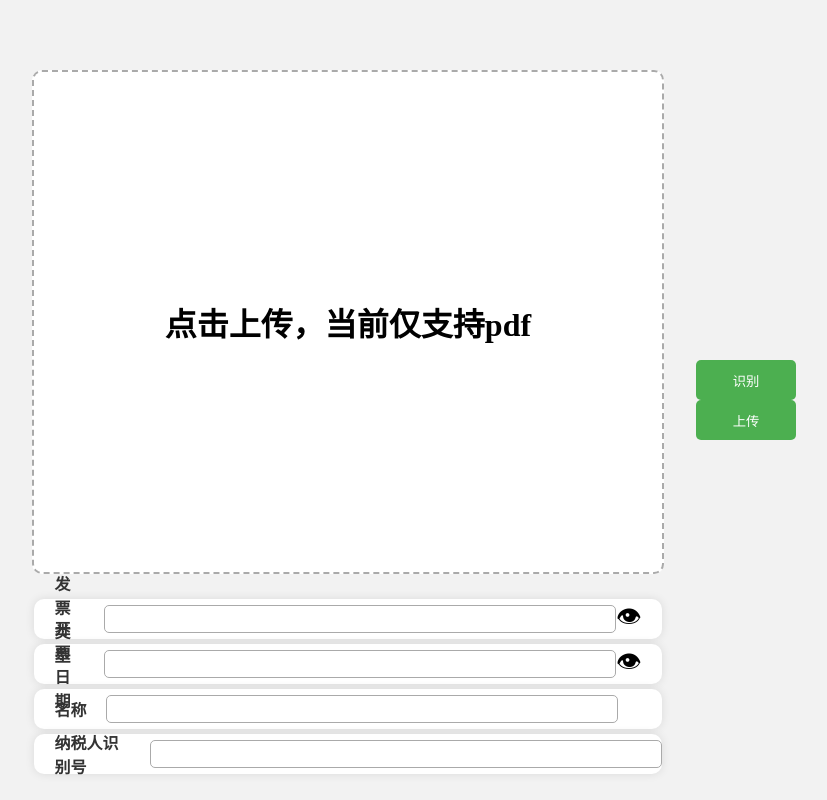
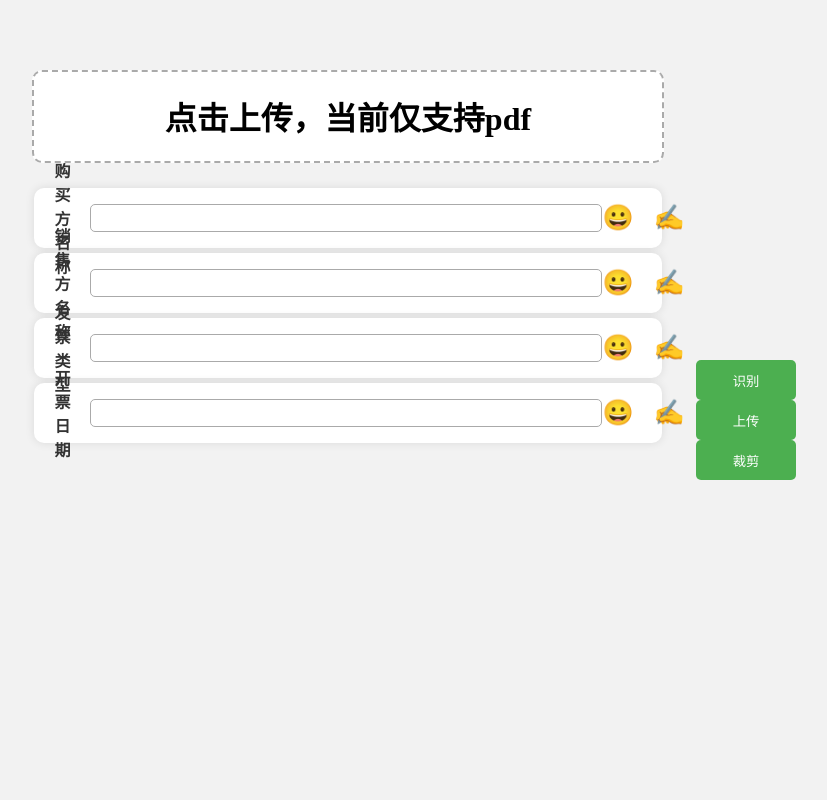
Before and after one commit to liangzilixueha/GraduationDesign, a Flask app: page / in a window 1280 px wide. Shown: the whole page, without its empty margins (292-1119 px from the left). Run offline with Flask 3, Linux system fonts and the light colour scheme.

Commit message:
能够显示裁剪结果

```diff
--- a/WebPy/paper.py
+++ b/WebPy/paper.py
@@ -1,3 +1,4 @@
+import json
 import os
 from flask import Blueprint, jsonify, redirect, render_template, request, send_file, url_for
 from PIL import Image
@@ -43,4 +44,20 @@ def upload_pdf():
     image_path = 'uploads/first_page.png'
     pix.save(image_path)  # 保存图片
     pdf_document.close()  # 关闭PDF
+
     return send_file(image_path, mimetype='image/png')
+
+class 坐标:
+    def __init__(self, x, y, dx, dy):
+        self.x = x
+        self.y = y
+        self.dx = dx
+        self.dy = dy
+        self.rect=[x,y,x+dx,y+dy]
+    def 设置高宽(self,width,heigth):
+        self.x=self.x*width
+        self.y=self.y*heigth
+        self.dx=self.dx*width
+        self.dy=self.dy*heigth
+        self.rect=[self.x,self.y,self.x+self.dx,self.y+self.dy]
+        print(width,heigth)
--- a/app.py
+++ b/app.py
@@ -8,7 +8,7 @@ app.register_blueprint(paper)
 @app.route('/')
 def index():
     # 默认打开paper界面
-    return render_template('teleport/index.html')
+    return render_template('index.html')
 
 if __name__ == '__main__':
     app.run(debug=True)
--- a/templates/index.html
+++ b/templates/index.html
@@ -3,6 +3,7 @@
   <head>
     <meta charset="UTF-8" />
     <meta name="viewport" content="width=device-width, initial-scale=1.0" />
+    <script src="https://unpkg.com/sweetalert/dist/sweetalert.min.js"></script>
     <title>图片上传</title>
     <style>
       body {
@@ -24,8 +25,9 @@
       }
       .upload-container {
         position: relative;
-        width: 70%;
-        height: 500px;
+        width: auto;
+        min-width: 70%;
+        height: auto;
         background-color: #ffffff;
         border-radius: 10px;
         border: 2px dashed #aaaaaa;
@@ -75,19 +77,26 @@
       }
       function 识别() {
         // 获取preview，构建formData
-        const preview = document.getElementById("preview");
-        const formData = new FormData();
-        const 坐标={x:0.3164,y:0.04190000000000001,dx:0.464,dy:0.108}
-        const canvas = document.createElement("canvas");
-        const ctx = canvas.getContext("2d");
-        const x = preview.width * 坐标.x;
-        const y = preview.height * 坐标.y;
-        const w = preview.width * (坐标.x+坐标.dx);
-        const h = preview.height * (坐标.y+坐标.dy);
-        canvas.width = w;
-        canvas.height = h;
-        ctx.drawImage(preview, x, y, w, h, 0, 0, w, h);
-
+        var preview = document.getElementById("preview");
+        var formData = new FormData();
+        var 坐标 = {
+          x: 0.7073999999999999,
+          y: 0.12689999999999999,
+          dx: 0.1754,
+          dy: 0.0292,
+        };
+        var canvas = document.createElement("canvas");
+        var ctx = canvas.getContext("2d");
+        var x = preview.width * 坐标.x; // 相对于左上角的偏移量
+        var y = preview.height * 坐标.y; // 相对于左上角的偏移量
+        var width = preview.width * 坐标.dx; // 裁剪区域的宽度
+        var height = preview.height * 坐标.dy; // 裁剪区域的高度
+        // 设置canvas大小
+        canvas.width = width;
+        canvas.height = height;
+        // 绘制图像的裁剪区域
+        ctx.drawImage(preview, x, y, width, height, 0, 0, width, height);
+        preview.src = canvas.toDataURL();
         // 将图片保存至formData
         canvas.toBlob((blob) => {
           formData.append("image", blob, "cropped_image.png");
@@ -116,6 +125,71 @@
             });
         });
       }
+      function 裁剪() {
+        const preview = document.getElementById("preview");
+        const formData = new FormData();
+        const 坐标 = {
+          x: 0.073,
+          y: 0.2107,
+          dx: 0.49670000000000003,
+          dy: 0.1574,
+        };
+        const canvas = document.createElement("canvas");
+        const ctx = canvas.getContext("2d");
+        const x = preview.width * 坐标.x;
+        const y = preview.height * 坐标.y;
+        const w = preview.width * (坐标.x + 坐标.dx);
+        const h = preview.height * (坐标.y + 坐标.dy);
+        canvas.width = w;
+        canvas.height = h;
+        ctx.drawImage(preview, x, y, w, h, 0, 0, w, h);
+        //重绘制
+        preview.src = canvas.toDataURL();
+      }
+      function 获取裁剪结果(x,y,dx,dy){
+        const preview = document.getElementById("preview");
+        const canvas = document.createElement("canvas");
+        const ctx = canvas.getContext("2d");
+        const xx = preview.width * x;
+        const yy = preview.height * y;
+        const w = preview.width * (x + dx);
+        const h = preview.height * (y + dy);
+        canvas.width = w;
+        canvas.height = h;
+        ctx.drawImage(preview, xx, yy, w, h, 0, 0, w, h);
+        //使用sweetAlert展示裁剪结果,img自适应大小
+        swal({
+          title: "识别区域",
+          content: {
+            element: "img",
+            attributes: {
+              src: canvas.toDataURL(),
+              style: "width:100%;height:auto",
+            },
+          },
+        });
+      }
+      function 初始化() {
+        //找到info-container
+        const infoContainer = document.querySelector(".info-container");
+        var data = [
+          ["购买方名称", 0, 0, 0.5, 0.5],
+          ["销售方名称", 0, 0, 0.5, 0.5],
+          ["发票类型", 0, 0, 0.5, 0.5],
+          ["开票日期", 0, 0, 0.5, 0.5],
+        ];
+        var item = data.forEach((item) => {
+          infoContainer.innerHTML += `<div class="info-item">
+            <div class="info-title">${item[0]}</div>
+            <div class="info-content">
+              <input type="text" id="type" />
+            </div>
+            <div class="识别区域" x="${item[1]}" y="${item[2]}" dx="${item[3]}" dy="${item[4]}" onclick="获取裁剪结果(${item[1]}, ${item[2]}, ${item[3]}, ${item[4]})">😀</div>
+            <div class="修改识别区域">✍</div>
+        </div> `;
+        });
+      }
+      document.addEventListener("DOMContentLoaded", 初始化);
     </script>
     <style>
       .info-container {
@@ -125,7 +199,7 @@
       }
       .info-item {
         width: 100%;
-        height: 40px;
+        height: 60px;
         background-color: #ffffff;
         border-radius: 10px;
         box-shadow: 0 0 10px rgba(0, 0, 0, 0.1);
@@ -161,6 +235,12 @@
         font-size: 25px;
         cursor: pointer;
       }
+      .修改识别区域 {
+        /*靠最右侧*/
+        margin-right: 20px;
+        font-size: 25px;
+        cursor: pointer;
+      }
     </style>
     <style>
       .按钮 button {
@@ -183,6 +263,11 @@
         right: 15%;
         top: 45%;
       }
+      .按钮 .cut-img {
+        position: fixed;
+        right: 15%;
+        top: 55%;
+      }
     </style>
   </head>
   <body>
@@ -198,37 +283,13 @@
         <img id="preview" class="upload-preview" src="" alt="" />
       </div>
       <div class="info-container">
-        <div class="info-item">
-          <div class="info-title">发票类型</div>
-          <div class="info-content">
-            <input type="text" id="type" />
-          </div>
-          <div class="识别区域">👁</div>
-        </div>
-        <div class="info-item">
-          <div class="info-title">开票日期</div>
-          <div class="info-content">
-            <input type="text" id="type" />
-          </div>
-          <div class="识别区域">👁</div>
-        </div>
-        <div class="info-item">
-          <div class="info-title">名称</div>
-          <div class="info-content">
-            <input type="text" id="type" />
-          </div>
-        </div>
-        <div class="info-item">
-          <div class="info-title">纳税人识别号</div>
-          <div class="info-content">
-            <input type="text" id="type" />
-          </div>
-        </div>
+        <!-- 此处将由js添加条目 -->
       </div>
     </div>
     <div class="按钮">
       <button class="upload-info">上传</button>
       <button class="upload-img" onclick="识别()">识别</button>
+      <button class="cut-img" onclick="裁剪()">裁剪</button>
     </div>
   </body>
 </html>
```
Also changed, not shown: 测试.py (added, +13 -0 lines).
